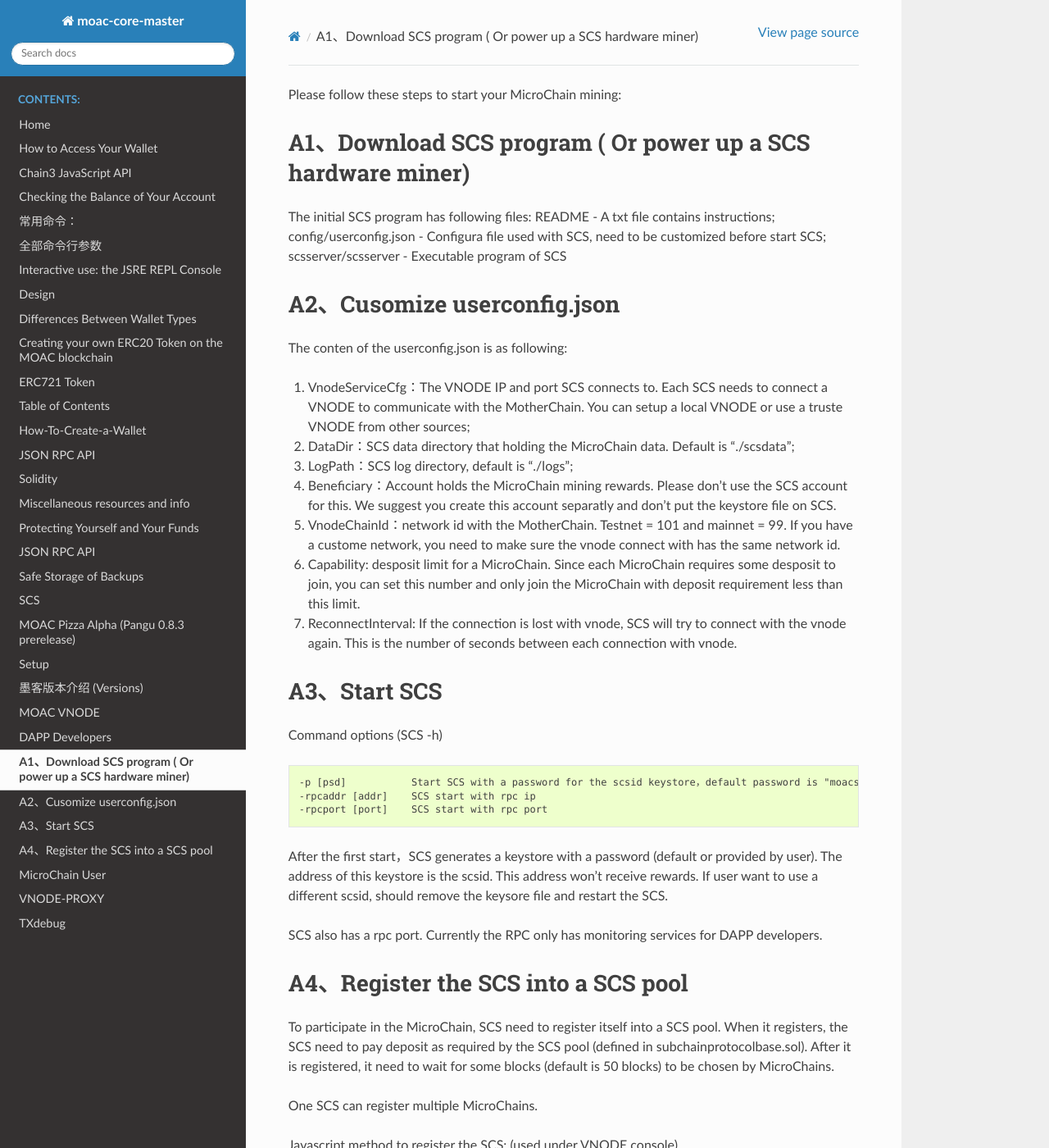
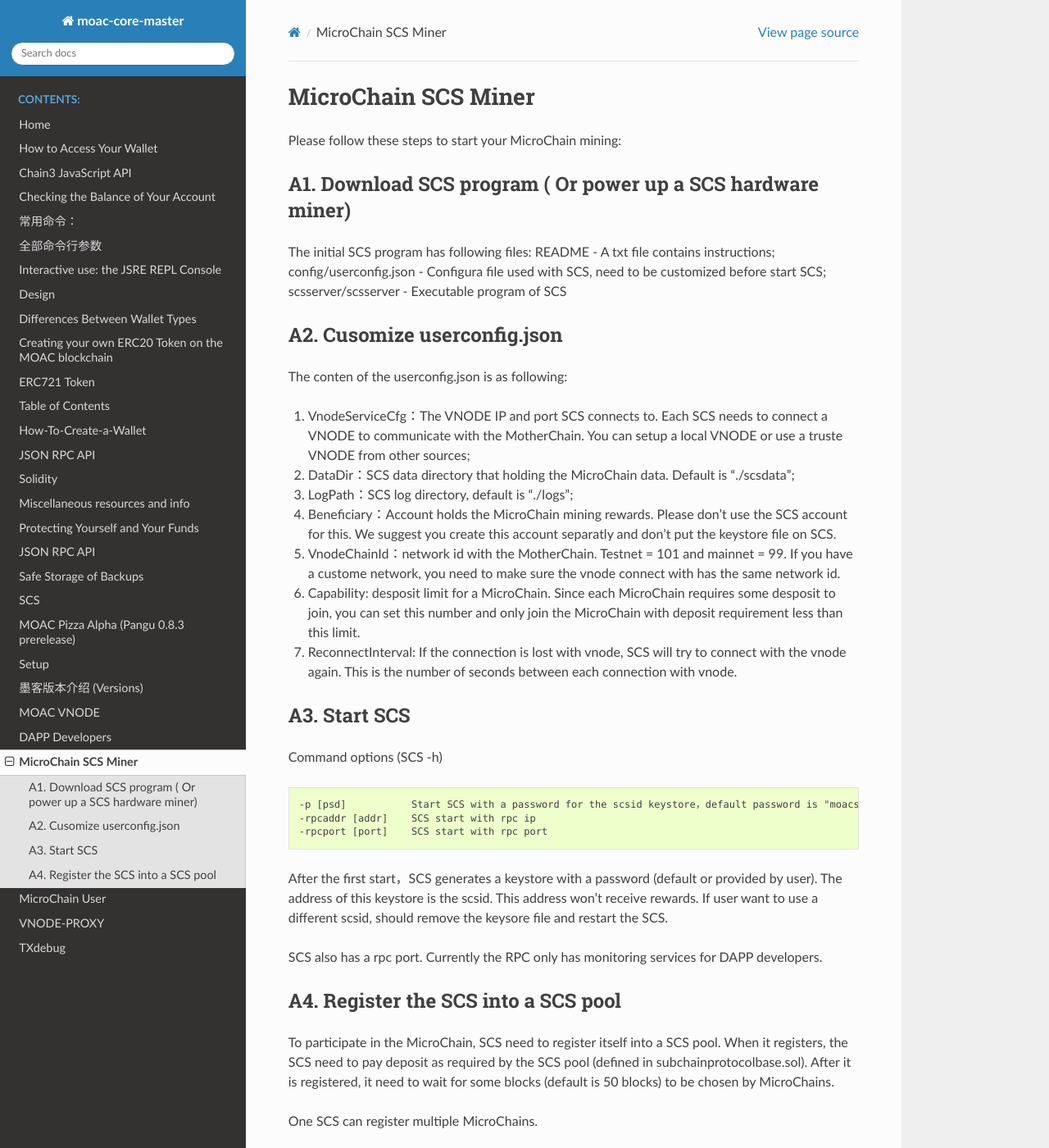
Before and after one commit to MOACChain/MOAC-DOCS, a Sphinx documentation site: the page built from Docs/MicroChainSCSMiner.rst, in a window 1280 px wide and 1400 px high. Shown: the whole window at 82% size. Built offline with Sphinx 7.4.7 and the Read the Docs theme 2.0.0, drawn with Linux system fonts in a browser that asks for light colours.

Commit message:
Update MicroChainSCSMiner.rst

```diff
--- a/Docs/MicroChainSCSMiner.rst
+++ b/Docs/MicroChainSCSMiner.rst
@@ -1,6 +1,10 @@
+MicroChain SCS Miner
+====================
+
+
 Please follow these steps to start your MicroChain mining:
 
-A1、Download SCS program ( Or power up a SCS hardware miner)
+A1. Download SCS program ( Or power up a SCS hardware miner)
 ~~~~~~~~~~~~~~~~~~~~~~~~~~~~~~~~~~~~~~~~~~~~~~~~~~~~~~~~~~~~
 
 The initial SCS program has following files: README - A txt file
@@ -8,7 +12,7 @@
 SCS, need to be customized before start SCS; scsserver/scsserver -
 Executable program of SCS
 
-A2、Cusomize userconfig.json
+A2. Cusomize userconfig.json
 ~~~~~~~~~~~~~~~~~~~~~~~~~~~~
 
 The conten of the userconfig.json is as following:
@@ -32,7 +36,7 @@
    to connect with the vnode again. This is the number of seconds
    between each connection with vnode.
 
-A3、Start SCS
+A3. Start SCS
 ~~~~~~~~~~~~~
 
 Command options (SCS -h)
@@ -51,7 +55,7 @@
 SCS also has a rpc port. Currently the RPC only has monitoring services
 for DAPP developers.
 
-A4、Register the SCS into a SCS pool
+A4. Register the SCS into a SCS pool
 ~~~~~~~~~~~~~~~~~~~~~~~~~~~~~~~~~~~~
 
 To participate in the MicroChain, SCS need to register itself into a SCS
```
